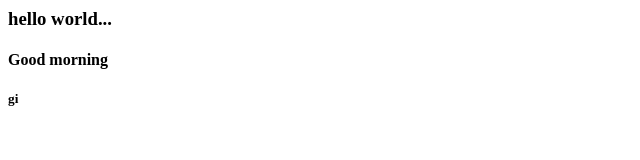
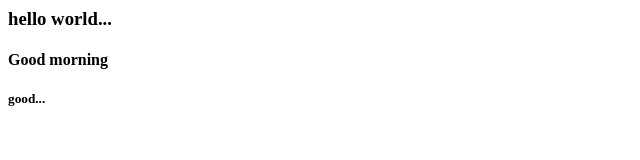
Before and after one commit to adinathwade/Get_Git, a plain HTML site: page home.html in a window 1280 px wide. Shown: the full height of the page, 0-640 px from the left. Drawn offline with Linux system fonts and the light colour scheme.

Commit message:
skipped stage

```diff
--- a/home.html
+++ b/home.html
@@ -4,6 +4,6 @@
 <body>
 <h3>hello world...</h3>
 <h4>Good morning</h4>
-<h5>gi</h5>
+<h5>good...</h5>
 </body>
 </html
```
